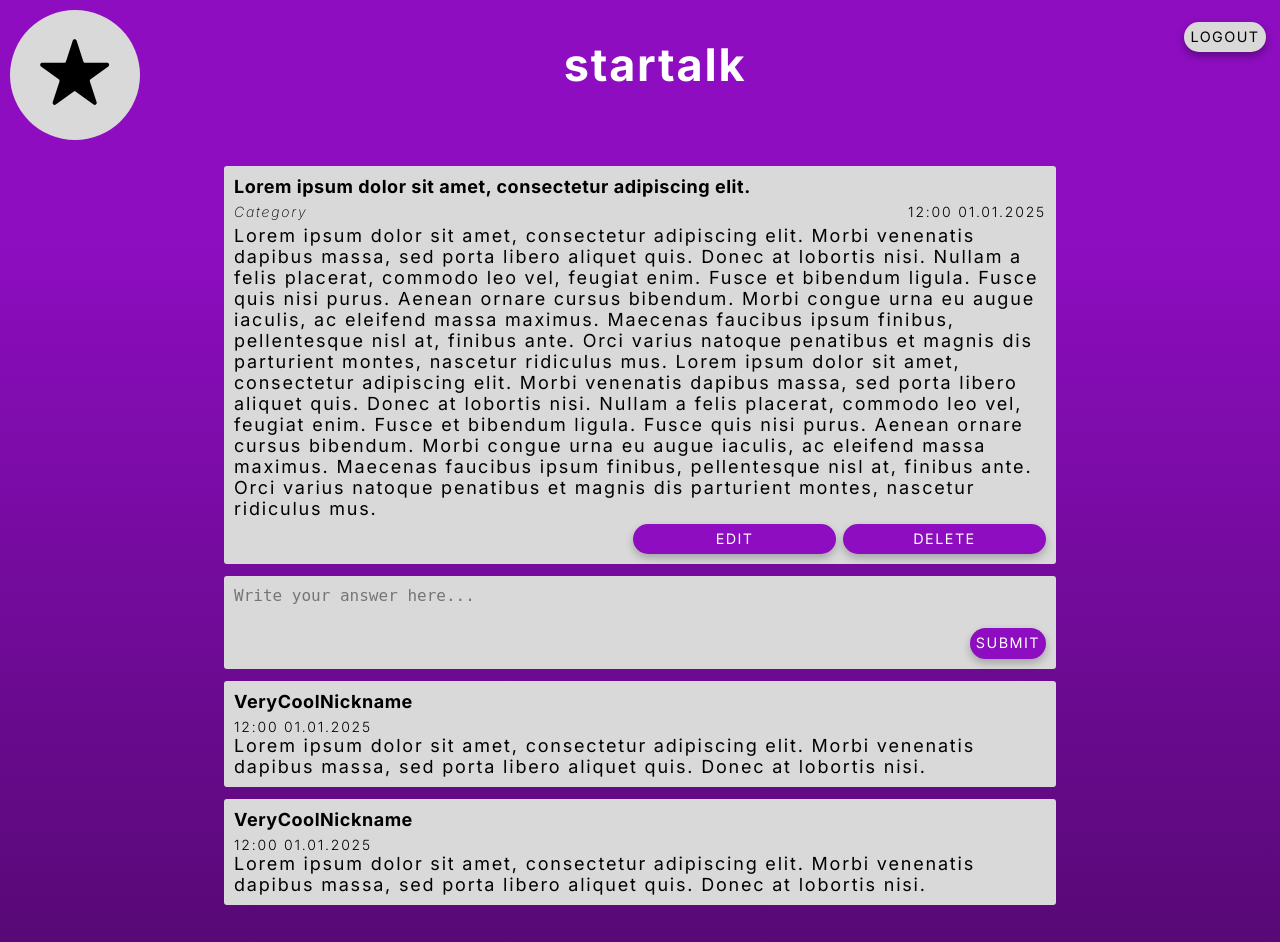
After one commit to michalkk22/wdpai, a PHP site: page /public/views/post.html in a window 1280 px wide. The commit adds this page. Run offline with PHP 8.4, Linux system fonts and the light colour scheme.

Commit message:
added post view

```diff
--- a/public/styles/style.css
+++ b/public/styles/style.css
@@ -1,3 +1,5 @@
+@import url('https://fonts.googleapis.com/css2?family=Inter:ital,opsz,wght@0,14..32,100..900;1,14..32,100..900&display=swap');
+
 body {
     position: relative;
     top: 0;
@@ -8,7 +10,7 @@ body {
     width: 100vw;
     background: linear-gradient(180deg, #8E0DC1 24.56%, #580976 100%);
 
-
+    font-family: 'Inter';
     font-style: normal;
     font-weight: 400;
     font-size: 18px;
@@ -66,6 +68,10 @@ button {
     border-radius: 1em;
     border: none;
 
+    font-family: 'Inter';
+    font-style: normal;
+    font-weight: 400;
+    letter-spacing: 0.1em;
     text-transform: uppercase;
 }
 
@@ -196,6 +202,8 @@ main {
     width: 65%;
     flex-grow: 1;
     overflow-y: auto;
+    padding-bottom: 12px;
+    margin-bottom: 12px;
 }
 
 .post-list-element {
@@ -206,7 +214,7 @@ main {
     margin-bottom: 8px;
 }
 
-.post-list-element>h3 {
+div>h3 {
     margin: 0 0 5px 0;
 
     font-size: 18px;
@@ -247,6 +255,7 @@ main {
     overflow: hidden;
     display: -webkit-box;
     -webkit-line-clamp: 12;
+    line-clamp: 12;
     -webkit-box-orient: vertical;
 }
 
@@ -257,15 +266,6 @@ form>h4 {
 
 textarea {
     resize: none;
-}
-
-.create-textarea-container {
-    background: #D9D9D9;
-    border-radius: 3px;
-    padding: 10px;
-}
-
-.create-form textarea {
     border: none;
     margin: 0;
     padding: 0;
@@ -278,24 +278,34 @@ textarea {
 
 .create-form .topic-textarea {
     background: #D9D9D9;
+    padding: 10px;
+    max-width: calc(100% - 20 px);
 }
+
+.create-textarea-container {
+    background: #D9D9D9;
+    border-radius: 3px;
+    padding: 10px;
+}
+
 
 .create-form .post-textarea {
     min-height: 200px;
 }
 
 .create-textarea-container button {
-    font-size: 0.8em;
-    line-height: 2em;
-    height: fit-content;
-    border-radius: 2em;
-    margin: 0;
+    width: 20%;
 }
 
 button.reverse-color {
     background: #8E0DC1;
     box-shadow: 0px 4px 8px rgba(0, 0, 0, 0.25);
     color: #FFFFFF;
+    font-size: 0.8em;
+    line-height: 2em;
+    height: fit-content;
+    border-radius: 2em;
+    margin: 0;
 }
 
 .create-textarea-container>div {
@@ -347,4 +357,54 @@ button.reverse-color {
     div.category-select {
         margin: 0;
     }
+
+    button.reverse-color {
+        font-size: 14px;
+        height: fit-content;
+        padding: 7px;
+        line-height: 1em;
+        margin: 0;
+    }
+
+    .create-textarea-container button {
+        width: 25%;
+    }
 }
+
+.placeholder {
+    visibility: hidden;
+}
+
+.post {
+    background: #D9D9D9;
+    border-radius: 3px;
+    padding: 10px;
+    margin-bottom: 12px;
+}
+
+.post-fullcontent {
+    margin-bottom: 5px;
+}
+
+div.right {
+    text-align: right;
+}
+
+.post button {
+    width: 25%;
+}
+
+.comment-form-container {
+    background: #D9D9D9;
+    border-radius: 3px;
+    padding: 10px;
+    text-align: right;
+    margin-bottom: 12px;
+}
+
+.comment {
+    background: #D9D9D9;
+    border-radius: 3px;
+    padding: 10px;
+    margin-bottom: 12px;
+}
--- /dev/null
+++ b/public/views/post.html
@@ -0,0 +1,102 @@
+<!DOCTYPE html>
+<html lang="en">
+
+<head>
+    <meta charset="UTF-8">
+    <meta name="viewport" content="width=device-width, initial-scale=1.0">
+    <link rel="stylesheet" href="../styles/style.css">
+    <title>startalk</title>
+</head>
+
+<body>
+    <script>
+        document.addEventListener("DOMContentLoaded", function () {
+            const textareas = document.querySelectorAll("textarea");
+
+            textareas.forEach((textarea) => {
+                textarea.addEventListener("input", function () {
+                    this.style.height = "auto"; // Reset height
+                    this.style.height = this.scrollHeight + "px"; // Set to content height
+                });
+            });
+        });
+    </script>
+    <div class="base-container">
+        <nav class="desktop">
+            <img src="../img/logo_small.svg" alt="">
+            <h1>startalk</h1>
+            <button>logout</button>
+        </nav>
+        <nav class="mobile">
+            <button>back</button>
+            <img src="../img/logo_small.svg" alt="">
+            <button class="placeholder"></button>
+        </nav>
+        <main>
+            <div class="post">
+                <h3>Lorem ipsum dolor sit amet, consectetur adipiscing elit.</h3>
+                <div class="category-and-date">
+                    <div class="category">
+                        Category
+                    </div>
+                    <div class="date">
+                        12:00 01.01.2025
+                    </div>
+                </div>
+                <div class="post-fullcontent">
+                    Lorem ipsum dolor sit amet, consectetur adipiscing elit. Morbi venenatis dapibus massa, sed porta
+                    libero aliquet quis. Donec at lobortis nisi.
+
+                    Nullam a felis placerat, commodo leo vel, feugiat enim. Fusce et bibendum ligula. Fusce quis nisi
+                    purus. Aenean ornare cursus bibendum. Morbi congue urna eu augue iaculis, ac eleifend massa maximus.
+                    Maecenas faucibus ipsum finibus, pellentesque nisl at, finibus ante. Orci varius natoque penatibus
+                    et magnis dis parturient montes, nascetur ridiculus mus.
+
+                    Lorem ipsum dolor sit amet, consectetur adipiscing elit. Morbi venenatis dapibus massa, sed porta
+                    libero aliquet quis. Donec at lobortis nisi.
+
+                    Nullam a felis placerat, commodo leo vel, feugiat enim. Fusce et bibendum ligula. Fusce quis nisi
+                    purus. Aenean ornare cursus bibendum. Morbi congue urna eu augue iaculis, ac eleifend massa maximus.
+                    Maecenas faucibus ipsum finibus, pellentesque nisl at, finibus ante. Orci varius natoque penatibus
+                    et magnis dis parturient montes, nascetur ridiculus mus.
+                </div>
+                <div class="right">
+                    <button type="" class="reverse-color">edit</button>
+                    <button type="" class="reverse-color">delete</button>
+                </div>
+            </div>
+            <div class="comment-form-container">
+                <form action="">
+                    <textarea class="post-textarea" name="" id="" placeholder="Write your answer here..."></textarea>
+                    <div>
+                        <button type="submit" class="reverse-color">submit</button>
+                    </div>
+                </form>
+            </div>
+            <div class="comments-container">
+                <div class="comment">
+                    <h3>VeryCoolNickname</h3>
+                    <div class="date">
+                        12:00 01.01.2025
+                    </div>
+                    <div class="comment-content">
+                        Lorem ipsum dolor sit amet, consectetur adipiscing elit. Morbi venenatis dapibus massa, sed
+                        porta libero aliquet quis. Donec at lobortis nisi.
+                    </div>
+                </div>
+                <div class="comment">
+                    <h3>VeryCoolNickname</h3>
+                    <div class="date">
+                        12:00 01.01.2025
+                    </div>
+                    <div class="comment-content">
+                        Lorem ipsum dolor sit amet, consectetur adipiscing elit. Morbi venenatis dapibus massa, sed
+                        porta libero aliquet quis. Donec at lobortis nisi.
+                    </div>
+                </div>
+            </div>
+        </main>
+    </div>
+</body>
+
+</html>
```
